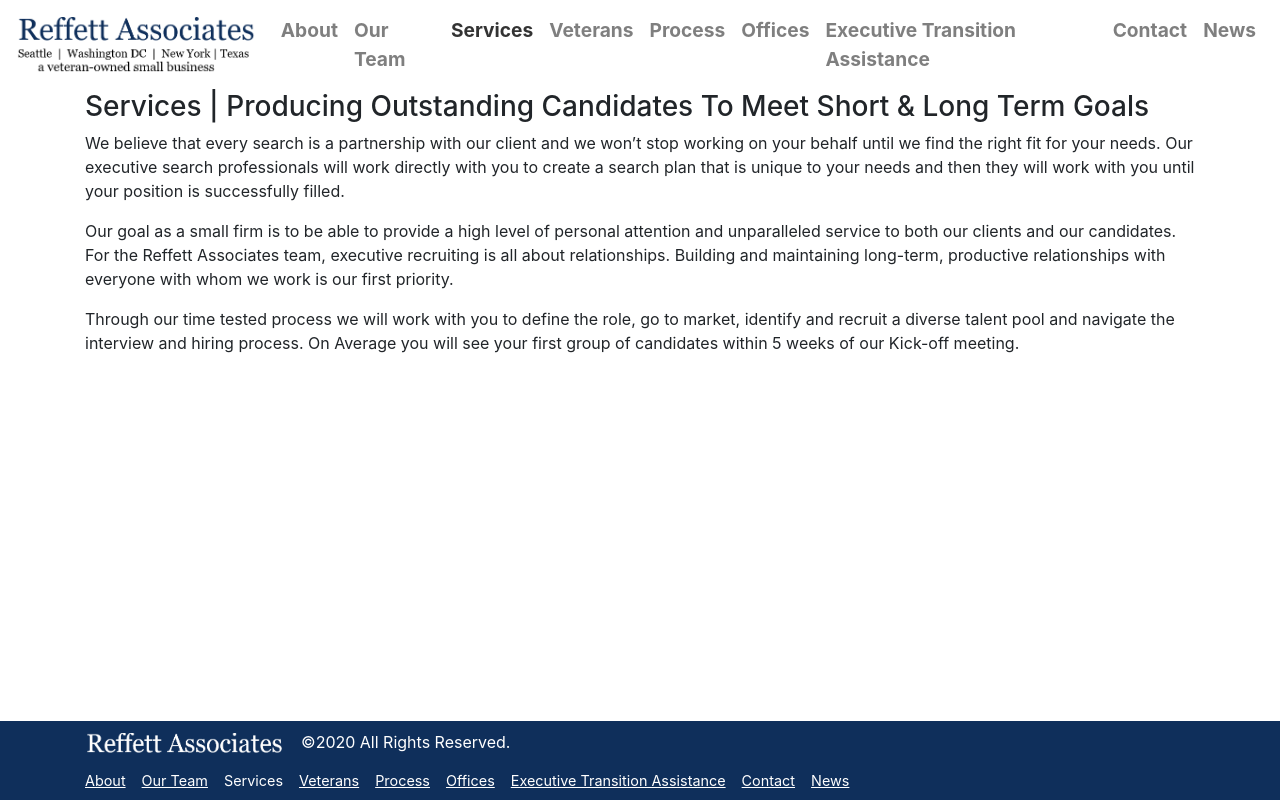
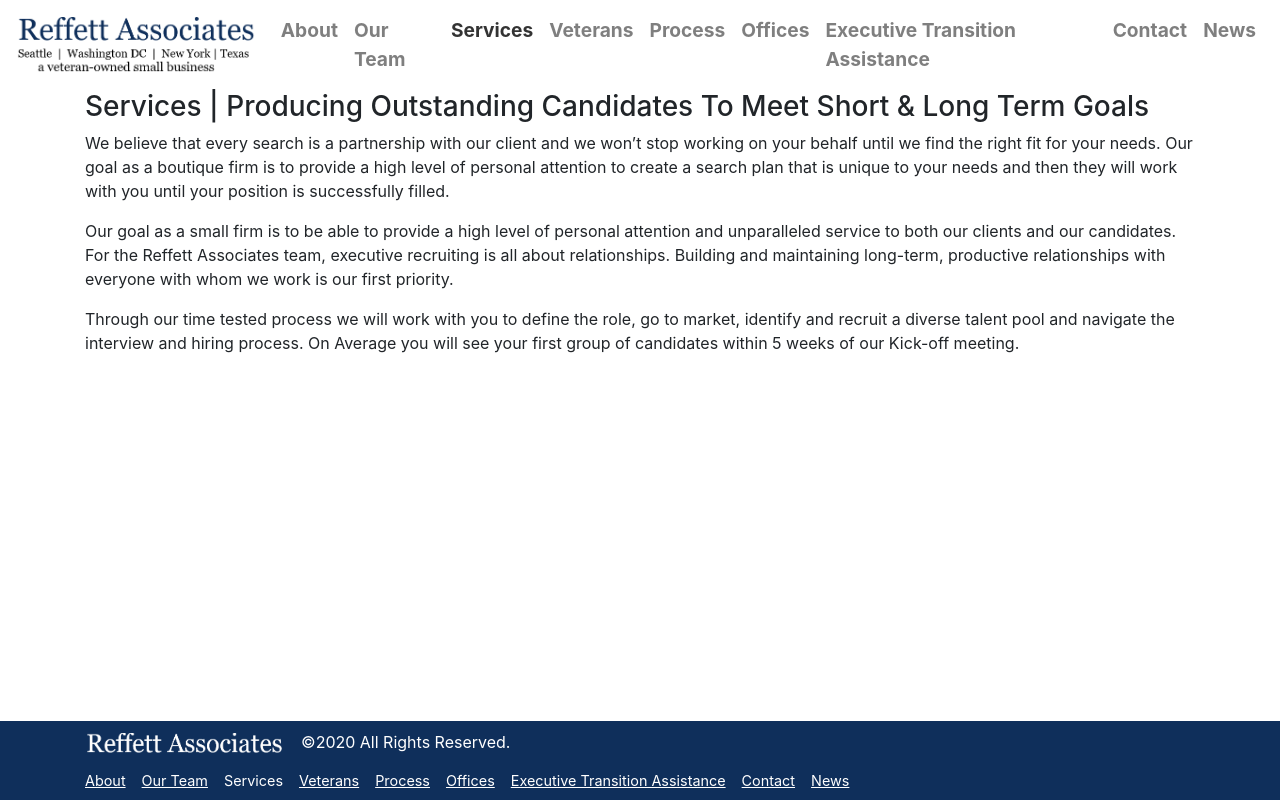
Before and after one commit to cjarquio/reffettassociates.com, a React (Create React App) app: page /#/services in a window 1280 px wide. Built offline with nearby package versions, Linux system fonts and the light colour scheme.

Commit message:
Edited page languages

```diff
--- a/src/components/ProcessPage.js
+++ b/src/components/ProcessPage.js
@@ -5,7 +5,7 @@
 \n\n
 We start every search by getting to know your organization and your culture. From there we follow our process and engage the Reffett Associate team to begin finding candidates that will not only have the skills needed to excel in the role but will also be a match for your organization’s own unique culture.
 \n\n
-By going beyond recycling database candidates and posting online for active job seekers we can concentrate our efforts on contacting prospective candidates that match the skills and experience you are seeking. For every search we conduct we create a unique recruitment plan to target and pursue new candidates for your role and then our team contacts them directly to determine their interest and their fit for your opportunity. This labor-intensive process generates the best results and most diverse candidate pool for your position.`;
+By going beyond recycling database candidates and posting online for active job seekers we can concentrate our efforts on contacting prospective candidates that match the skills and experience you are seeking. For every search we conduct we create a unique recruitment plan to target and pursue new candidates for your role and then our team contacts them directly to determine their interest and their fit for your opportunity. This intensive process generates the best results and most diverse candidate pool for your position.`;
 
 export default function ProcessPage() {
   return (
--- a/src/components/ServicesPage.js
+++ b/src/components/ServicesPage.js
@@ -1,7 +1,7 @@
 import React from 'react';
 import PageTitle from './PageTitle';
 
-const subtitle = `We believe that every search is a partnership with our client and we won’t stop working on your behalf until we find the right fit for your needs. Our executive search professionals will work directly with you to create a search plan that is unique to your needs and then they will work with you until your position is successfully filled.
+const subtitle = `We believe that every search is a partnership with our client and we won’t stop working on your behalf until we find the right fit for your needs. Our goal as a boutique firm is to provide a high level of personal attention to create a search plan that is unique to your needs and then they will work with you until your position is successfully filled.
 \n\n
 Our goal as a small firm is to be able to provide a high level of personal attention and unparalleled service to both our clients and our candidates. For the Reffett Associates team, executive recruiting is all about relationships. Building and maintaining long-term, productive relationships with everyone with whom we work is our first priority.
 \n\n
--- a/src/components/VeteransPage.js
+++ b/src/components/VeteransPage.js
@@ -1,5 +1,4 @@
 import React from 'react';
-import { Link } from 'react-router-dom';
 import PageTitle from './PageTitle';
 
 const subtitle = ``;
@@ -22,7 +21,7 @@
         civilian employers. We also work closely with a host of employers that value military service and many
         of them maintain close relationship with DoD and other related government agencies.
       </p>
-      <p>As part of our commitment to veterans we offer all transiting veterans 25% off our executive transition assistance pricing. <Link to='/contact'>Contact us</Link> to learn more.</p>
+      <p>As part of our commitment to members of the military we offer all recently discharged veterans, or soon to leave active service, 25% off our Executive Transition Assistance pricing</p>
     </div>
   );
 }
```
